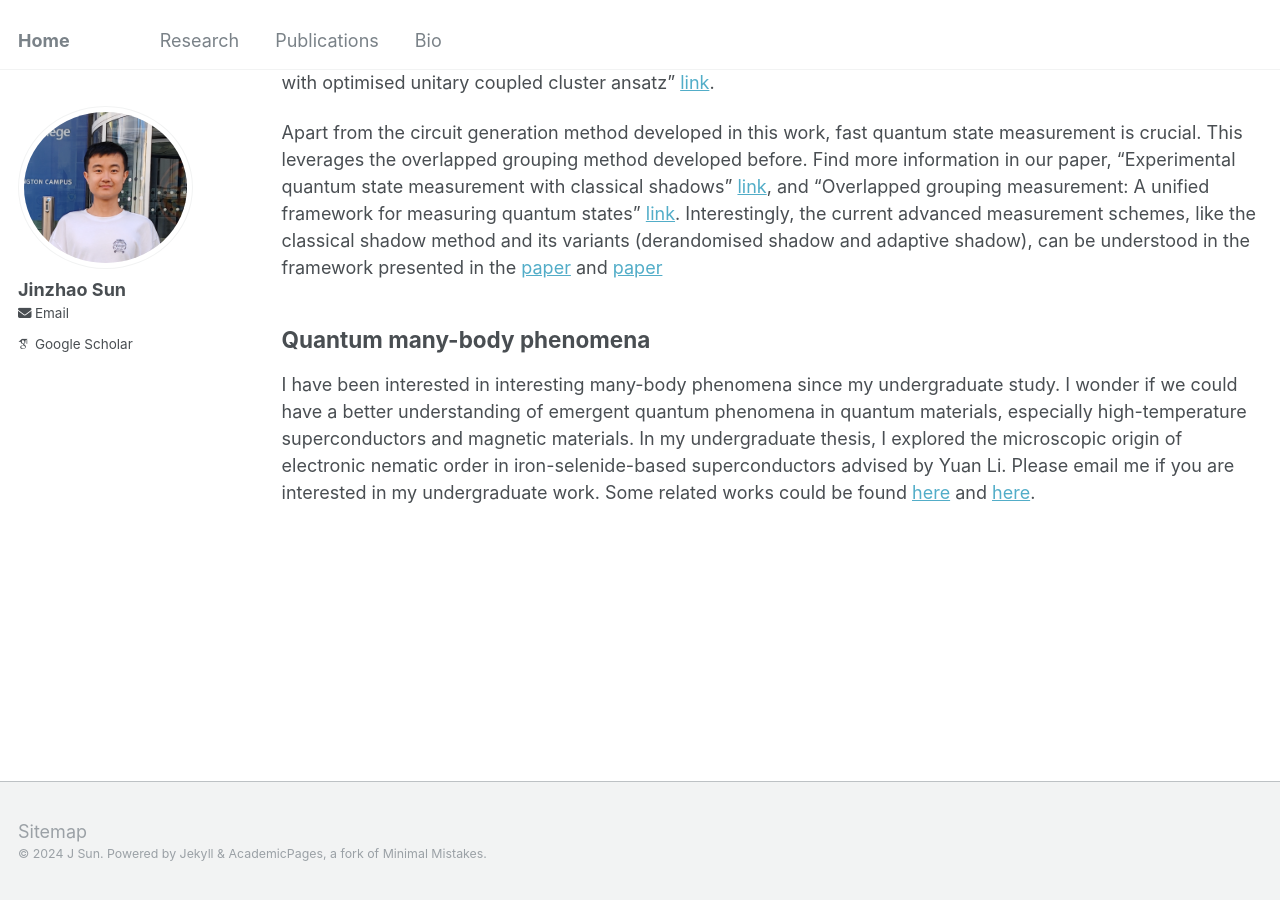
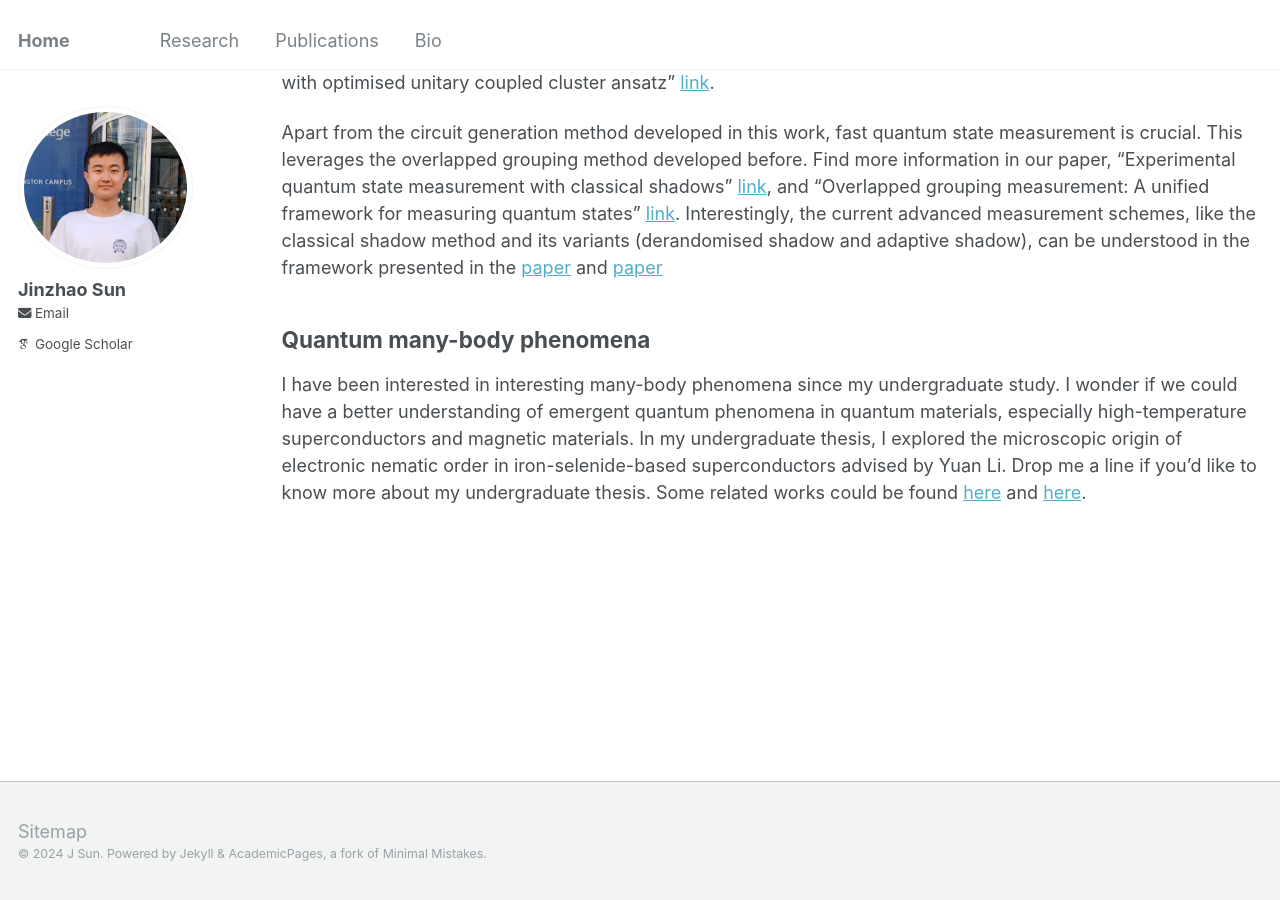
Before and after one commit to jinzhao-sun/jinzhao-sun.github.io, a Jekyll site: the page built from _pages/research.md, in a window 1280 px wide and 900 px high, scrolled down 3489 px. Built offline with Jekyll 4.4.1, drawn with Linux system fonts in a browser that asks for light colours; some web fonts are replaced.

Commit message:
Update research.md

```diff
--- a/_pages/research.md
+++ b/_pages/research.md
@@ -67,4 +67,4 @@ Apart from the circuit generation method developed in this work, fast quantum st
 Quantum many-body phenomena
 -----
 
-I have been interested in interesting many-body phenomena since my undergraduate study. I wonder if we could have a better understanding of emergent quantum phenomena in quantum materials, especially high-temperature superconductors and magnetic materials. In my undergraduate thesis, I explored the microscopic origin of electronic nematic order in iron-selenide-based superconductors advised by Yuan Li. Please email me if you are interested in my undergraduate work. Some related works could be found [here](https://www.nature.com/articles/s41535-023-00604-4) and [here](https://www.sciencedirect.com/science/article/abs/pii/S209592731730628X).
+I have been interested in interesting many-body phenomena since my undergraduate study. I wonder if we could have a better understanding of emergent quantum phenomena in quantum materials, especially high-temperature superconductors and magnetic materials. In my undergraduate thesis, I explored the microscopic origin of electronic nematic order in iron-selenide-based superconductors advised by Yuan Li. Drop me a line if you'd like to know more about my undergraduate thesis. Some related works could be found [here](https://www.nature.com/articles/s41535-023-00604-4) and [here](https://www.sciencedirect.com/science/article/abs/pii/S209592731730628X).
```
